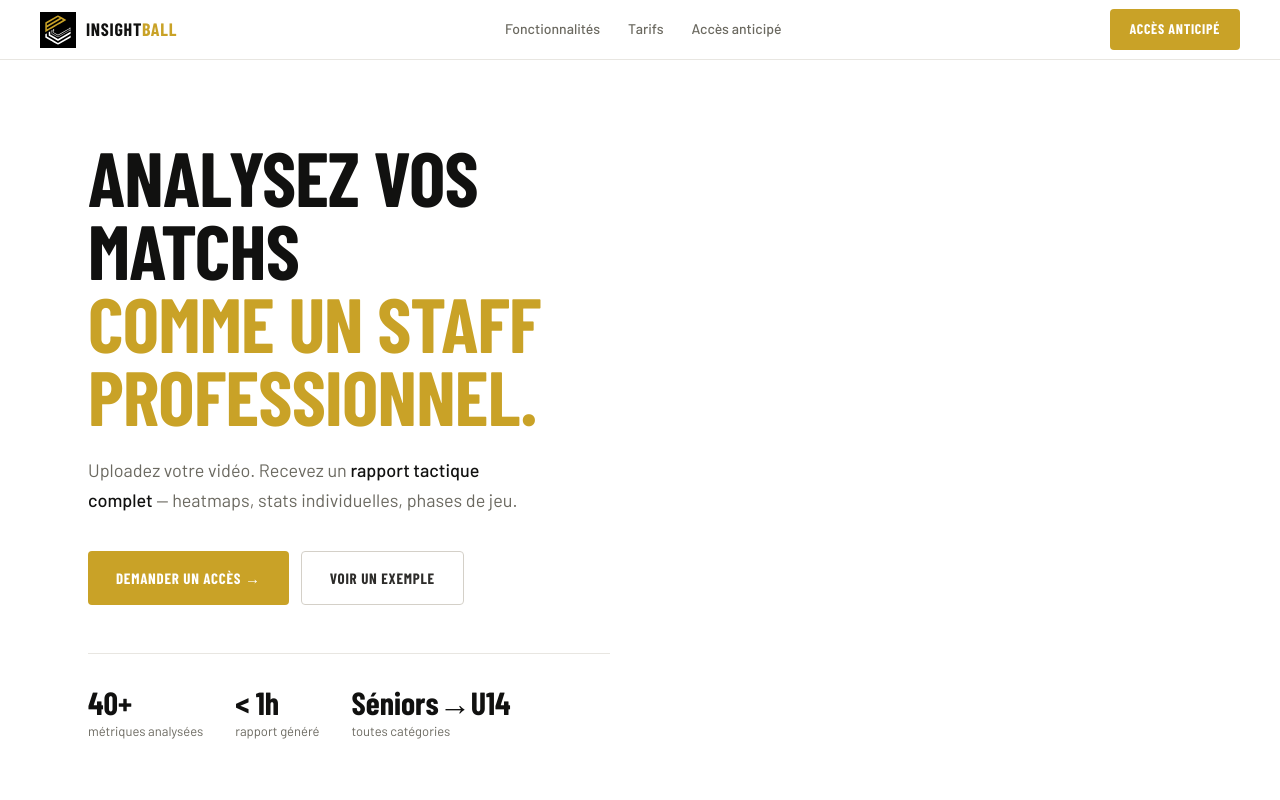
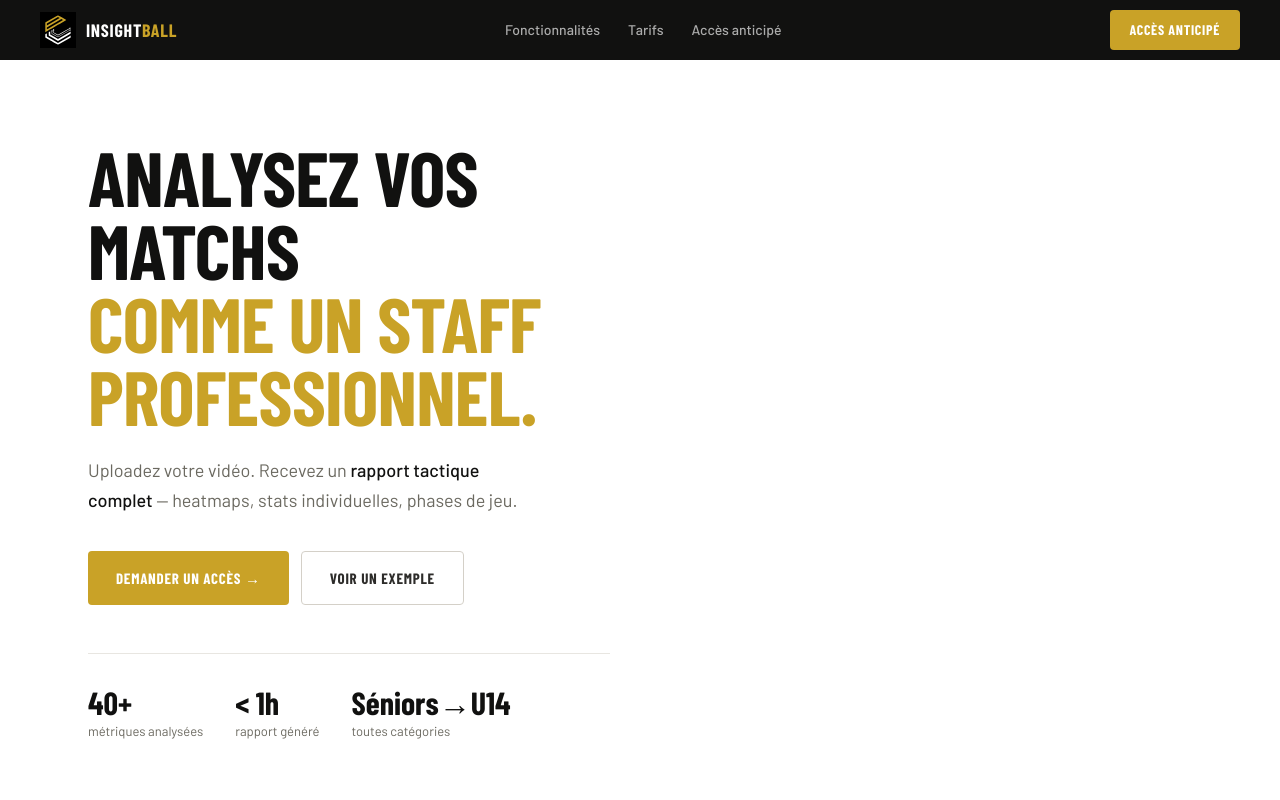
Before and after one commit to Insightball/frontend, a React (Vite) app: page / in a window 1280 px wide. Shown: the top 800 px of the page. Built offline with nearby package versions, Linux system fonts and the light colour scheme; a web font is replaced by a local one.

Commit message:
feat: navbar fond noir sans démarcation, footer noir unifié

```diff
--- a/src/pages/Home.jsx
+++ b/src/pages/Home.jsx
@@ -326,25 +326,25 @@ export default function LandingPage() {
       {/* ══ NAV ════════════════════════════════════════ */}
       <nav style={{
         position: 'fixed', top: 0, left: 0, right: 0, zIndex: 200,
-        background: 'rgba(255,255,255,0.96)', backdropFilter: 'blur(10px)',
-        borderBottom: `1px solid ${G.border}`, height: 60,
+        background: G.ink, backdropFilter: 'none',
+        borderBottom: 'none', height: 60,
         display: 'flex', alignItems: 'center', justifyContent: 'space-between',
         padding: '0 40px',
-        boxShadow: navScrolled ? '0 2px 20px rgba(0,0,0,0.07)' : 'none',
+        boxShadow: navScrolled ? '0 2px 20px rgba(0,0,0,0.40)' : 'none',
         transition: 'box-shadow .2s',
       }}>
         <Link to="/" style={{ display: 'flex', alignItems: 'center', gap: 10, textDecoration: 'none' }}>
           <img src="/logo.svg" alt="INSIGHTBALL" style={{ height: 36, width: 'auto', display: 'block' }} />
-          <span style={{ fontFamily: G.display, fontSize: 18, fontWeight: 800, letterSpacing: '.04em', textTransform: 'uppercase', color: G.ink }}>
+          <span style={{ fontFamily: G.display, fontSize: 18, fontWeight: 800, letterSpacing: '.04em', textTransform: 'uppercase', color: G.white }}>
             INSIGHT<span style={{ color: G.gold }}>BALL</span>
           </span>
         </Link>
 
         <div className="nav-links" style={{ display: 'flex', gap: 28, alignItems: 'center' }}>
           {[['#features','Fonctionnalités'],['#pricing','Tarifs'],['#waitlist','Accès anticipé']].map(([h,l]) => (
-            <a key={h} href={h} style={{ fontSize: 14, fontWeight: 500, color: G.muted, textDecoration: 'none', transition: 'color .15s' }}
-              onMouseEnter={e => e.currentTarget.style.color = G.ink}
-              onMouseLeave={e => e.currentTarget.style.color = G.muted}>{l}</a>
+            <a key={h} href={h} style={{ fontSize: 14, fontWeight: 500, color: 'rgba(255,255,255,0.65)', textDecoration: 'none', transition: 'color .15s' }}
+              onMouseEnter={e => e.currentTarget.style.color = G.gold}
+              onMouseLeave={e => e.currentTarget.style.color = 'rgba(255,255,255,0.65)'}>{l}</a>
           ))}
         </div>
 
@@ -358,7 +358,7 @@ export default function LandingPage() {
           style={{ display: 'none', background: 'none', border: 'none', cursor: 'pointer', flexDirection: 'column', gap: 5, padding: 4 }}>
           {[0,1,2].map(i => (
             <span key={i} style={{
-              width: 22, height: 1.5, background: G.ink, display: 'block', transition: '.2s',
+              width: 22, height: 1.5, background: G.white, display: 'block', transition: '.2s',
               transform: menuOpen && i===0 ? 'translateY(6.5px) rotate(45deg)' : menuOpen && i===2 ? 'translateY(-6.5px) rotate(-45deg)' : 'none',
               opacity: menuOpen && i===1 ? 0 : 1,
             }}/>
@@ -367,9 +367,9 @@ export default function LandingPage() {
       </nav>
 
       {menuOpen && (
-        <div style={{ position: 'fixed', top: 60, left: 0, right: 0, zIndex: 199, background: G.white, borderBottom: `1px solid ${G.border}`, padding: '16px 24px 20px', display: 'flex', flexDirection: 'column' }}>
+        <div style={{ position: 'fixed', top: 60, left: 0, right: 0, zIndex: 199, background: G.ink, borderBottom: '1px solid rgba(255,255,255,0.08)', padding: '16px 24px 20px', display: 'flex', flexDirection: 'column' }}>
           {[['#features','Fonctionnalités'],['#pricing','Tarifs'],['#waitlist','Accès anticipé']].map(([h,l]) => (
-            <a key={h} href={h} onClick={() => setMenuOpen(false)} style={{ fontSize: 15, fontWeight: 500, color: G.ink2, textDecoration: 'none', padding: '12px 0', borderBottom: `1px solid ${G.border}` }}>{l}</a>
+            <a key={h} href={h} onClick={() => setMenuOpen(false)} style={{ fontSize: 15, fontWeight: 500, color: 'rgba(255,255,255,0.75)', textDecoration: 'none', padding: '12px 0', borderBottom: '1px solid rgba(255,255,255,0.08)' }}>{l}</a>
           ))}
           <a href="#waitlist" onClick={() => setMenuOpen(false)} style={{ ...btnPrimary, marginTop: 12, justifyContent: 'center', textDecoration:'none' }}>Accès anticipé →</a>
         </div>
```
